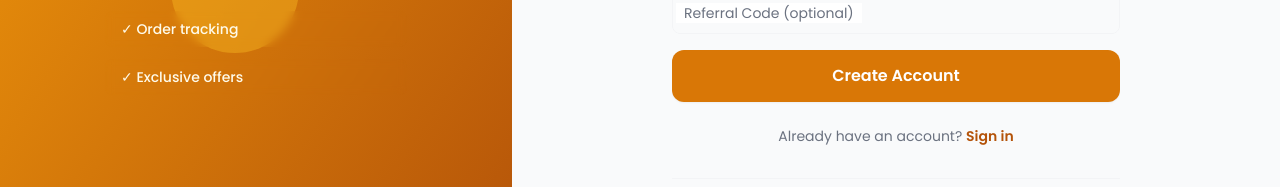
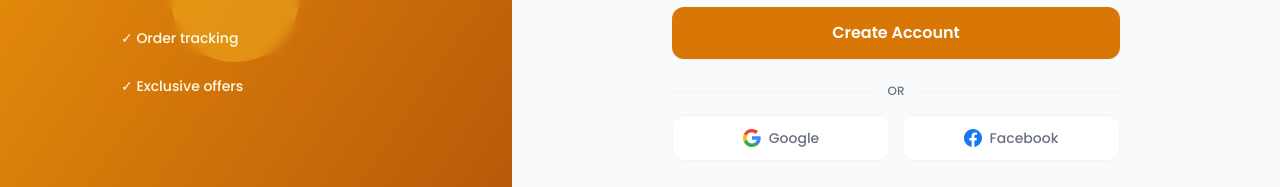
Before and after one commit to jotonsd/pujarighar-frontend, a Next.js app: page /en/auth/register in a window 1280 px wide. Shown: the part 508-695 px from the top of the page. Built offline with nearby package versions, Linux system fonts and the light colour scheme; no server answers.

Commit message:
:pencil2: Added facebook login

```diff
--- a/src/app/[locale]/auth/login/page.tsx
+++ b/src/app/[locale]/auth/login/page.tsx
@@ -283,7 +283,6 @@ function LoginForm() {
               </span>
             </button>
 
-            {/* Facebook login temporarily disabled until app verification is complete
             <button
               type="button"
               onClick={startFacebookLogin}
@@ -302,7 +301,6 @@ function LoginForm() {
                   : "Facebook"}
               </span>
             </button>
-            */}
           </div>
 
           <div className="mt-5 text-center text-sm">
--- a/src/app/[locale]/auth/register/page.tsx
+++ b/src/app/[locale]/auth/register/page.tsx
@@ -1,16 +1,27 @@
 "use client";
 
-import { useRegisterMutation } from "@/api/auth/authApi";
+import { useFacebookLoginMutation, useGoogleLoginMutation, useRegisterMutation } from "@/api/auth/authApi";
 import { FloatingInput } from "@/components/ui/forms";
 import { useAuthStore } from "@/store/authStore";
 import { toast } from "@/store/toastStore";
+import { facebookLogin, loadFacebookSdk } from "@/lib/facebookSdk";
+import { GoogleOAuthProvider, useGoogleLogin } from "@react-oauth/google";
 import { useLocale, useTranslations } from "next-intl";
 import Image from "next/image";
 import Link from "next/link";
 import { useRouter } from "next/navigation";
-import { useState } from "react";
+import { useEffect, useState } from "react";
 
+// Loaded only here (not app-wide) — same reasoning as the login page.
 export default function RegisterPage() {
+  return (
+    <GoogleOAuthProvider clientId={process.env.NEXT_PUBLIC_GOOGLE_CLIENT_ID ?? ""}>
+      <RegisterForm />
+    </GoogleOAuthProvider>
+  );
+}
+
+function RegisterForm() {
   const t = useTranslations();
   const locale = useLocale();
   const router = useRouter();
@@ -27,6 +38,51 @@ export default function RegisterPage() {
   });
   const [fieldErrors, setFieldErrors] = useState<Record<string, string>>({});
   const [register, { isLoading }] = useRegisterMutation();
+  const [googleLoginMutation, { isLoading: isGoogleLoading }] = useGoogleLoginMutation();
+  const [facebookLoginMutation, { isLoading: isFacebookLoading }] = useFacebookLoginMutation();
+
+  useEffect(() => {
+    const appId = process.env.NEXT_PUBLIC_FACEBOOK_APP_ID;
+    if (appId) loadFacebookSdk(appId);
+  }, []);
+
+  // Both OAuth providers already find-or-create the account server-side
+  // (_oauth_login_or_create in auth_views.py) — so the exact same call used
+  // for login also doubles as "sign up with Google/Facebook" here.
+  const handleOAuthSuccess = (data: { user: Parameters<typeof setAuth>[0]; access: string; refresh: string }) => {
+    setAuth(data.user, data.access, data.refresh);
+    toast.success(isBn ? "সফলভাবে প্রবেশ করেছেন" : "Signed in successfully");
+    router.push(`/${locale}`);
+  };
+
+  const startFacebookLogin = async () => {
+    try {
+      const accessToken = await facebookLogin();
+      const data = await facebookLoginMutation({ access_token: accessToken }).unwrap();
+      handleOAuthSuccess(data);
+    } catch (err: unknown) {
+      const e = err as { data?: { errors?: { message_bn?: string; message_en?: string } } };
+      toast.error(
+        isBn
+          ? (e.data?.errors?.message_bn ?? "Facebook দিয়ে প্রবেশ ব্যর্থ হয়েছে")
+          : (e.data?.errors?.message_en ?? "Facebook sign-up failed"),
+      );
+    }
+  };
+
+  const startGoogleLogin = useGoogleLogin({
+    flow: "implicit",
+    onSuccess: async ({ access_token }) => {
+      try {
+        const data = await googleLoginMutation({ access_token }).unwrap();
+        handleOAuthSuccess(data);
+      } catch {
+        toast.error(isBn ? "Google দিয়ে প্রবেশ ব্যর্থ হয়েছে" : "Google sign-up failed");
+      }
+    },
+    onError: () =>
+      toast.error(isBn ? "Google দিয়ে প্রবেশ ব্যর্থ হয়েছে" : "Google sign-up failed"),
+  });
 
   const API_ERROR_LABELS: Record<string, { bn: string; en: string }> = {
     email:         { bn: "ইমেইল ইতিমধ্যে ব্যবহৃত হয়েছে", en: "Email is already registered" },
@@ -241,6 +297,74 @@ export default function RegisterPage() {
             </button>
           </form>
 
+          {/* Divider */}
+          <div className="mt-6 flex items-center gap-3">
+            <div className="flex-1 h-px bg-border" />
+            <span className="text-xs text-muted font-medium">
+              {isBn ? "অথবা" : "OR"}
+            </span>
+            <div className="flex-1 h-px bg-border" />
+          </div>
+
+          {/* Social Sign-Up */}
+          <div className="mt-4 flex gap-3">
+            <button
+              type="button"
+              onClick={() => startGoogleLogin()}
+              disabled={isGoogleLoading}
+              className="flex-1 flex items-center justify-center gap-2 py-3 px-4 border border-border rounded-xl bg-surface hover:bg-surface-alt text-sm font-medium text-muted transition-colors disabled:opacity-60 disabled:pointer-events-none"
+            >
+              <svg
+                width="18"
+                height="18"
+                viewBox="0 0 18 18"
+                xmlns="http://www.w3.org/2000/svg"
+                className="shrink-0"
+              >
+                <path
+                  d="M17.64 9.2c0-.637-.057-1.251-.164-1.84H9v3.481h4.844c-.209 1.125-.843 2.078-1.796 2.716v2.259h2.908c1.702-1.567 2.684-3.875 2.684-6.615z"
+                  fill="#4285F4"
+                />
+                <path
+                  d="M9 18c2.43 0 4.467-.806 5.956-2.184l-2.908-2.259c-.806.54-1.837.86-3.048.86-2.344 0-4.328-1.584-5.036-3.711H.957v2.332A8.997 8.997 0 0 0 9 18z"
+                  fill="#34A853"
+                />
+                <path
+                  d="M3.964 10.706A5.41 5.41 0 0 1 3.682 9c0-.593.102-1.17.282-1.706V4.962H.957A8.996 8.996 0 0 0 0 9c0 1.452.348 2.827.957 4.038l3.007-2.332z"
+                  fill="#FBBC05"
+                />
+                <path
+                  d="M9 3.58c1.321 0 2.508.454 3.44 1.345l2.582-2.58C13.463.891 11.426 0 9 0A8.997 8.997 0 0 0 .957 4.962L3.964 6.294C4.672 4.167 6.656 3.58 9 3.58z"
+                  fill="#EA4335"
+                />
+              </svg>
+              <span className="truncate">
+                {isGoogleLoading
+                  ? (isBn ? "সংযুক্ত হচ্ছে..." : "Connecting...")
+                  : "Google"}
+              </span>
+            </button>
+
+            <button
+              type="button"
+              onClick={startFacebookLogin}
+              disabled={isFacebookLoading}
+              className="flex-1 flex items-center justify-center gap-2 py-3 px-4 border border-border rounded-xl bg-surface hover:bg-surface-alt text-sm font-medium text-muted transition-colors disabled:opacity-60 disabled:pointer-events-none"
+            >
+              <svg width="18" height="18" viewBox="0 0 18 18" xmlns="http://www.w3.org/2000/svg" className="shrink-0">
+                <path
+                  d="M18 9c0-4.97-4.03-9-9-9S0 4.03 0 9c0 4.49 3.29 8.21 7.59 8.89v-6.3H5.31V9h2.28V6.95c0-2.26 1.34-3.5 3.4-3.5.96 0 1.97.17 1.97.17v2.18h-1.11c-1.09 0-1.43.68-1.43 1.38V9h2.45l-.39 2.59h-2.06v6.3C14.71 17.21 18 13.49 18 9z"
+                  fill="#1877F2"
+                />
+              </svg>
+              <span className="truncate">
+                {isFacebookLoading
+                  ? (isBn ? "..." : "Connecting...")
+                  : "Facebook"}
+              </span>
+            </button>
+          </div>
+
           <div className="mt-6 text-center text-sm">
             <span className="text-muted">
               {isBn
```
